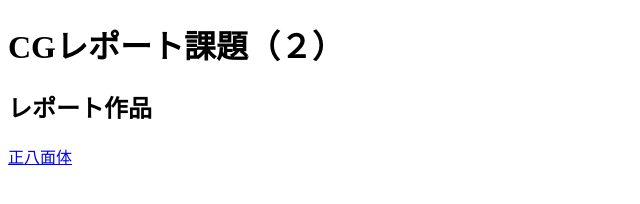
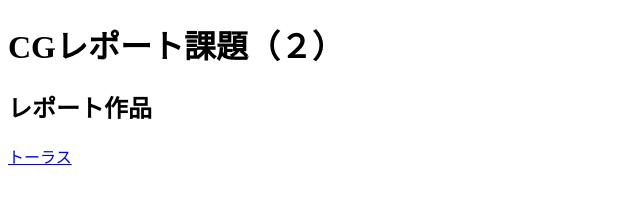
Before and after one commit to MiyasitaKinari/cg_report2, a plain HTML site: page index.html in a window 1280 px wide. Shown: the full height of the page, 0-640 px from the left. Drawn offline with Linux system fonts and the light colour scheme.

Commit message:
Update index.html

```diff
--- a/index.html
+++ b/index.html
@@ -9,6 +9,6 @@
 <h1>CGレポート課題（２）
 </h1>
 <h2>レポート作品</h2>
- <p><a href="sample1.html">正八面体</a></p>
+ <p><a href="sample6-light.html">トーラス</a></p>
 </body>
 </html>
```
